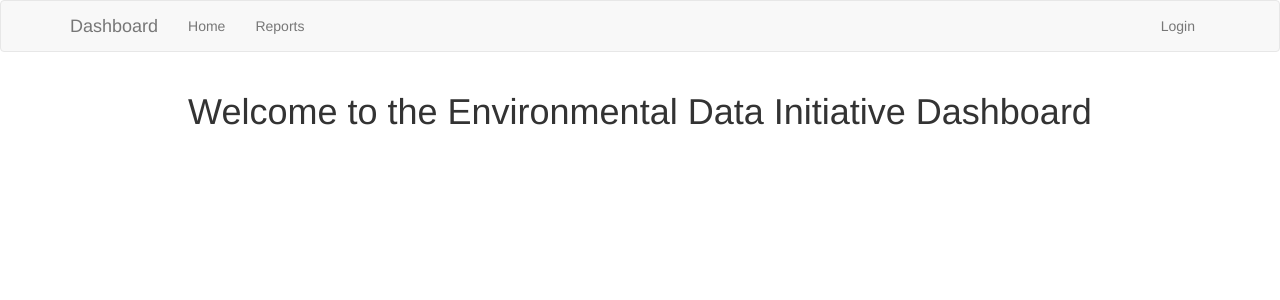
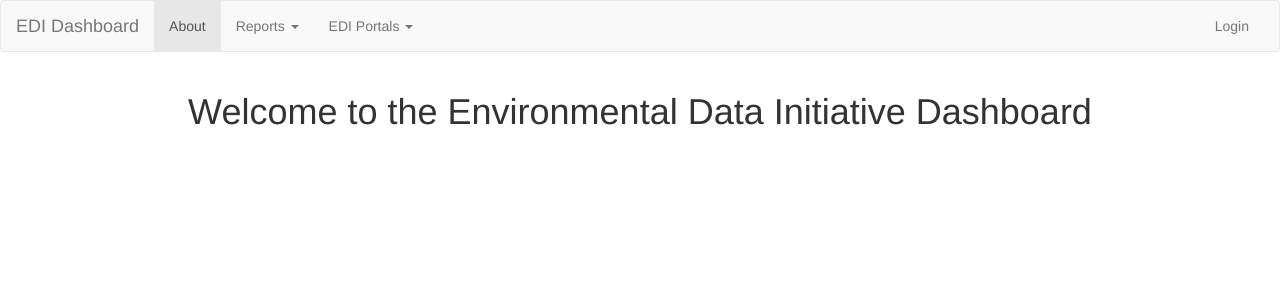
Before and after one commit to PASTAplus/dashboard, a Flask app: page /dashboard/ in a window 1280 px wide. Shown: the top 300 px of the page. Run offline with Flask 2, Linux system fonts and the light colour scheme; some libraries are stand-ins or nearby versions.

Commit message:
Add drop down menus

```diff
--- a/webapp/home/templates/base.html
+++ b/webapp/home/templates/base.html
@@ -6,20 +6,54 @@
 
 {% block navbar %}
 <nav class="navbar navbar-default">
-        <div class="container">
+    <div class="container-fluid">
         <div class="navbar-header">
-                <button type="button" class="navbar-toggle collapsed" data-toggle="collapse" data-target="#bs-example-navbar-collapse-1" aria-expanded="false">
+            <button aria-controls="navbar" aria-expanded="false"
+                    class="navbar-toggle collapsed" data-target="#top-navbar"
+                    data-toggle="collapse" type="button">
                 <span class="sr-only">Toggle navigation</span>
                 <span class="icon-bar"></span>
                 <span class="icon-bar"></span>
                 <span class="icon-bar"></span>
             </button>
-                <a class="navbar-brand" href="{{ url_for('home.index') }}">Dashboard</a>
+            <a class="navbar-brand" href="{{ url_for('home.index') }}">EDI Dashboard</a>
         </div>
-            <div class="collapse navbar-collapse" id="bs-example-navbar-collapse-1">
+        <div class="navbar-collapse collapse" id="top-navbar">
             <ul class="nav navbar-nav">
-                    <li><a href="{{ url_for('home.index') }}">Home</a></li>
-                    <li><a href="{{ url_for('reports.render') }}">Reports</a></li>
+                <li class="active">
+                    <a href="{{ url_for('home.index') }}" title="About">About</a>
+                </li>
+                <li class="dropdown">
+                    <a aria-expanded="false" aria-haspopup="true"
+                       class="dropdown-toggle" data-toggle="dropdown" href="#"
+                       role="button">Reports
+                        <span class="caret"></span>
+                    </a>
+                    <ul class="dropdown-menu">
+                        <li>
+                            <a href="{{ url_for('reports.render') }}"
+                               title="No public access">No public access</a>
+                        </li>
+                    </ul>
+                </li>
+                <li class="dropdown">
+                    <a aria-expanded="false" aria-haspopup="true"
+                       class="dropdown-toggle" data-toggle="dropdown" href="#"
+                       role="button">EDI Portals
+                        <span class="caret"></span>
+                    </a>
+                    <ul class="dropdown-menu">
+                        <li>
+                            <a href="https://portal-d.edirepository.org/nis">Development</a>
+                        </li>
+                        <li>
+                            <a href="https://portal-s.edirepository.org/nis">Staging</a>
+                        </li>
+                        <li>
+                            <a href="https://portal.edirepository.org/nis">Production</a>
+                        </li>
+                    </ul>
+                </li>
            </ul>
             <ul class="nav navbar-nav navbar-right">
                 {% if current_user.is_anonymous %}
@@ -32,7 +66,8 @@
         {% if current_user.is_authenticated %}
         <div class="collapse navbar-collapse" id="bs-example-navbar-collapse-2">
             <ul class="nav navbar-nav">
-                    <li><span class="font-weight-bold">Active user: {{ current_user.get_username() }}</span></li>
+                <li><span class="font-weight-bold">Active user: {{ current_user.get_username() }}</span>
+                </li>
             </ul>
         </div>
         {% endif %}
```
Lines whose indentation alone changed are shown as unchanged.
